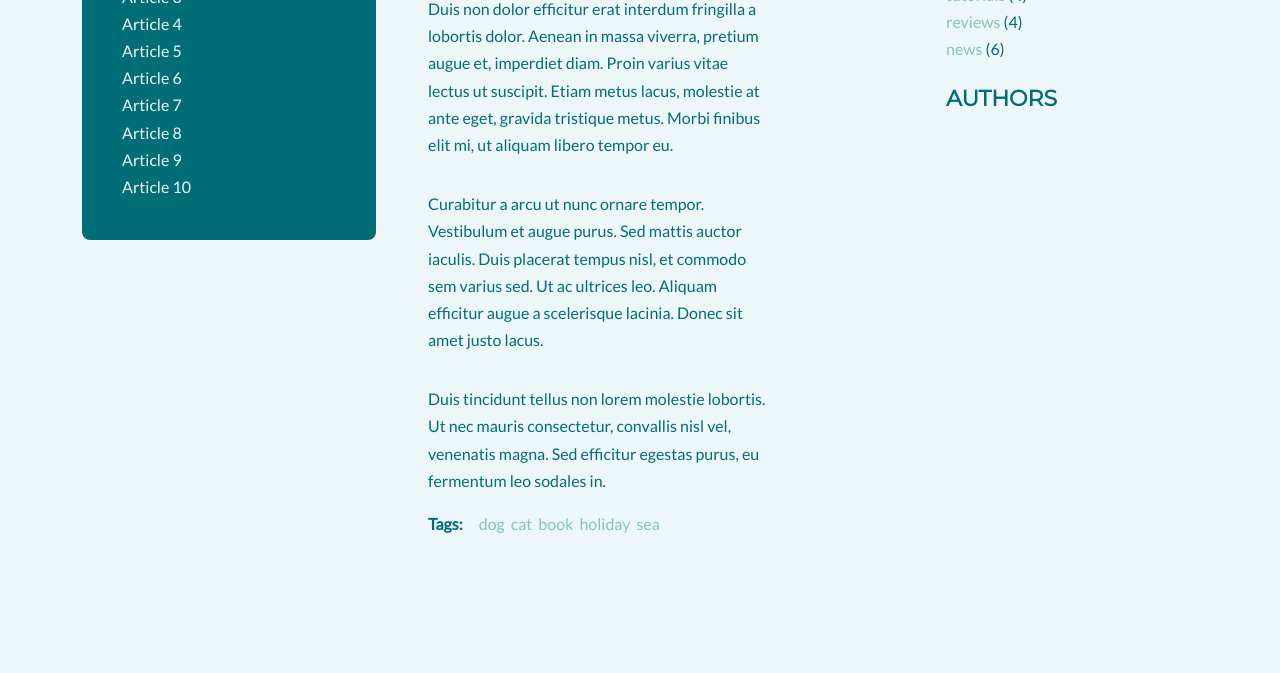
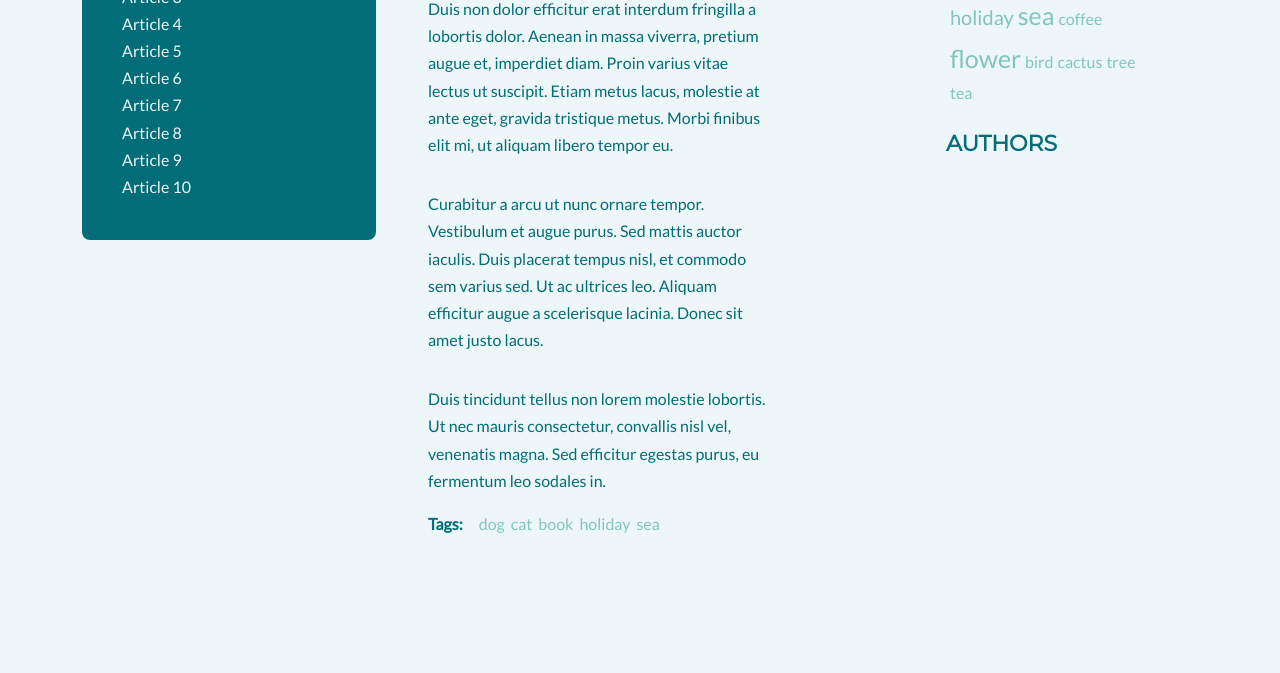
Before and after one commit to Aga-de/Blog-Javascript, a website: page index.html in a window 1280 px wide. Shown: the part 431-1104 px from the top of the page. Drawn offline with Linux system fonts and the light colour scheme.

Commit message:
add tags cloud

```diff
--- a/index.html
+++ b/index.html
@@ -183,11 +183,6 @@
                 <aside class="sidebar two">
                   <h2 class="section-title">Tags</h2>
                   <ul class="list tags">
-                    <li><a href="#">design</a> <span>(6)</span></li>
-                    <li><a href="#">code</a> <span>(5)</span></li>
-                    <li><a href="#">tutorials</a> <span>(4)</span></li>
-                    <li><a href="#">reviews</a> <span>(4)</span></li>
-                    <li><a href="#">news</a> <span>(6)</span></li>
                   </ul>
                   <h2 class="section-title">Authors</h2>
                   <ul class="list authors">
--- a/js/script.js
+++ b/js/script.js
@@ -47,7 +47,10 @@ const optArticleSelector = '.post',
 optTitleSelector = '.post-title',
 optTitleListSelector = '.titles',
 optArticleTagsSelector = '.post-tags .list',
-optArticleAuthorsSelector = '.post-author';
+optArticleAuthorsSelector = '.post-author',
+optTagsListSelector = '.tags.list',
+optCloudClassCount = 5,
+optCloudClassPrefix = 'tag-size-';
 
 const generateTitleLinks = function(customSelector = ''){
 
@@ -89,9 +92,44 @@ const generateTitleLinks = function(customSelector = ''){
 }
 generateTitleLinks();
 
+const calculateTagsParams = function(tags) {
+
+  const params = {
+    max: 0,
+    min: 999999,
+  }
+
+  for (let tag in tags) {
+    if (tags[tag] > params.max) {
+      params.max = tags[tag];
+    }
+    else if (tags[tag] < params.min) {
+      params.min = tags[tag];
+    }
+    console.log(tag + 'is used' + tags[tag] + 'times');
+  }
+
+  return params;
+};
+
+const calculateTagClass = function (count, params) {
+
+  const normalizedCount = count - params.min;
+  const normalizedMax = params.max - params.min;
+  const percentage = normalizedCount / normalizedMax;
+  const classNumber = Math.floor ((percentage * optCloudClassCount - 1) + 1);
+
+  return optCloudClassPrefix + classNumber;
+}
+
+
 
 
 const generateTags = function() {
+
+  /*[NEW] create a new variable allTags with an empty array*/
+  let allTags = {};
+
   /* find all articles */
   const articles = document.querySelectorAll(optArticleSelector);
 
@@ -118,12 +156,20 @@ const generateTags = function() {
       console.log(tag);
 
       /* generate HTML of the link */
-      const tagHTML = '<li><a href="#tag-' + tag + '"><span>' + tag + '</span></a></li>';
-      console.log(tagHTML);
+      const linkHTML = '<li><a href="#tag-' + tag + '"><span>' + tag + '</span></a></li>';
+      console.log(linkHTML);
 
       /* add generated code to html variable */
-      html = html + tagHTML;
+      html = html + linkHTML;
       console.log(html);
+
+      /*[NEW] check if this link is NOT already in allTags*/
+      if(!allTags[tag]) {
+        /*[NEW] add tag to allTags object*/
+        allTags[tag] = 1;
+      } else {
+        allTags[tag]++;
+      }
 
     /* END LOOP: for each tag */
     }
@@ -132,7 +178,29 @@ const generateTags = function() {
     tagsWrapper.innerHTML = html;
 
   /* END LOOP: for every article: */
-    }
+  }
+
+  /*[NEW] find list of tags in right column */
+  const tagList = document.querySelector('.tags');
+
+  /*[NEW] create variable for all links HTML code */
+  const tagsParams = calculateTagsParams(allTags);
+  console.log('tagsParams:', tagsParams);
+  let allTagsHTML ='';
+
+  /*[NEW] START LOOP: for each tag in allTags: */
+  for (let tag in allTags) {
+    /*[NEW] generate code of a link and add it to allTagsHTML*/
+    const tagLinkHTML = '<li><a class="' + calculateTagClass(allTags[tag], tagsParams) + '" href="#tag-' + tag + '">' + tag + '</a></li>';
+
+    allTagsHTML += tagLinkHTML;
+
+    console.log(tag);
+  }
+  /* [NEW] END LOOP: for each tag in allTags: */
+
+  /* [NEW] add HTML from allTagsHTML to tagList */
+  tagList.innerHTML = allTagsHTML;
 
 }
 
@@ -217,10 +285,10 @@ const generateAuthors = function() {
       console.log(articleAuthor);
 
       /*generate HTML of the link*/
-      const authorHTML = '<a href="#author-' + articleAuthor + '"><span>' + articleAuthor + '</span></a>';
+      const linkHTML = '<a href="#author-' + articleAuthor + '"><span>' + articleAuthor + '</span></a>';
 
       /*add genetared code to html variable*/
-      html = html + authorHTML;
+      html = html + linkHTML;
       console.log(html);
 
       /* insert HTML of all the links into the tags wrapper */
@@ -288,4 +356,6 @@ const generateAuthors = function() {
 
   addClickListenersToAuthors();
 
+
+
 }
--- a/sass/style.scss
+++ b/sass/style.scss
@@ -217,3 +217,29 @@ body {
   }
 
 }
+
+
+.tag-size-1 {
+  font-size: 20px;
+}
+
+.tag-size-2 {
+  font-size: 25px;
+}
+
+.tag-size-3 {
+  font-size: 30px;
+}
+
+.tag-size-4 {
+  font-size: 35px;
+}
+
+.tag-size-5 {
+  font-size: 40px;
+}
+
+.tags li {
+  display: inline-block;
+  padding-left: 4px;
+}
```
Also changed, not shown: css/style.css, 1 other file.
